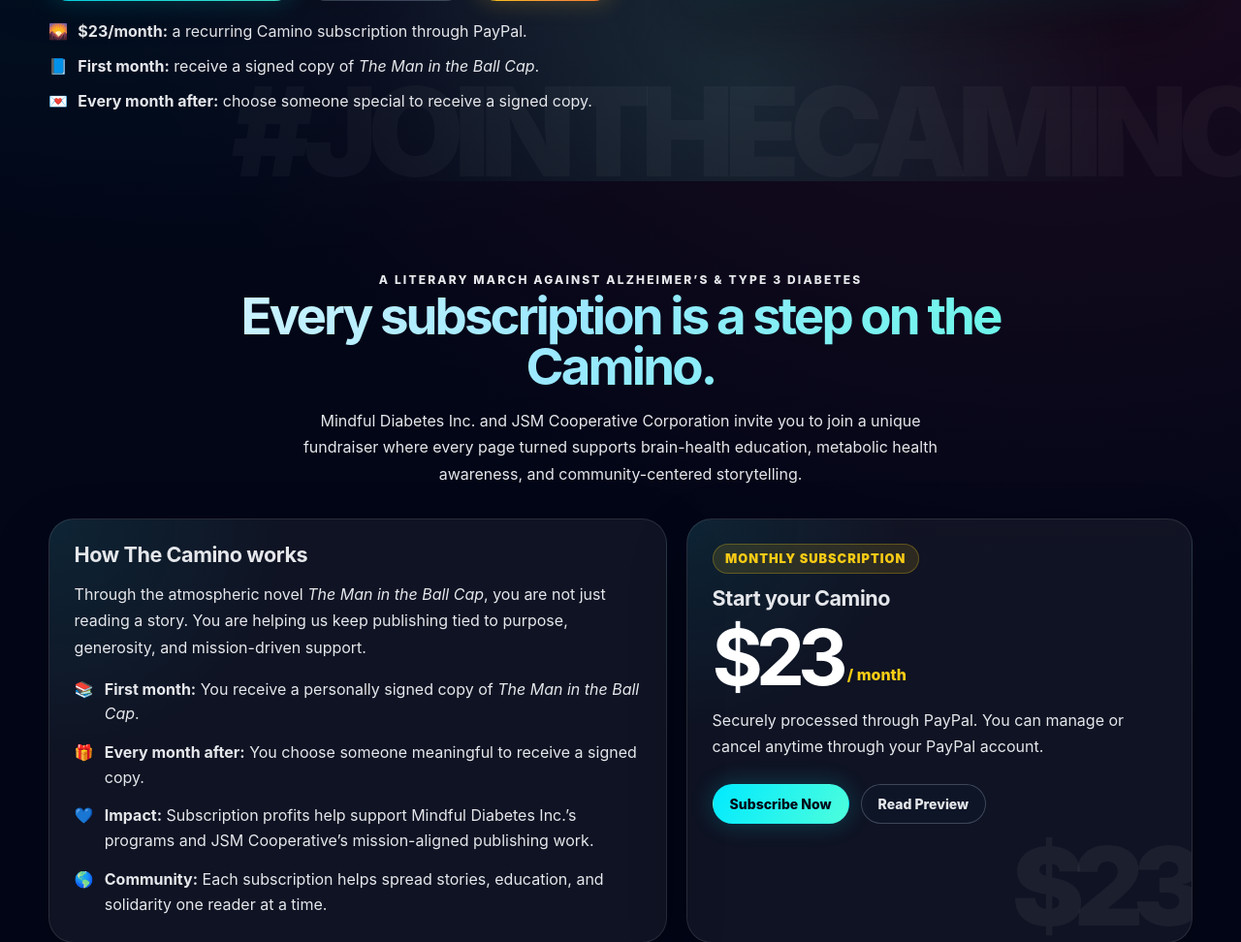
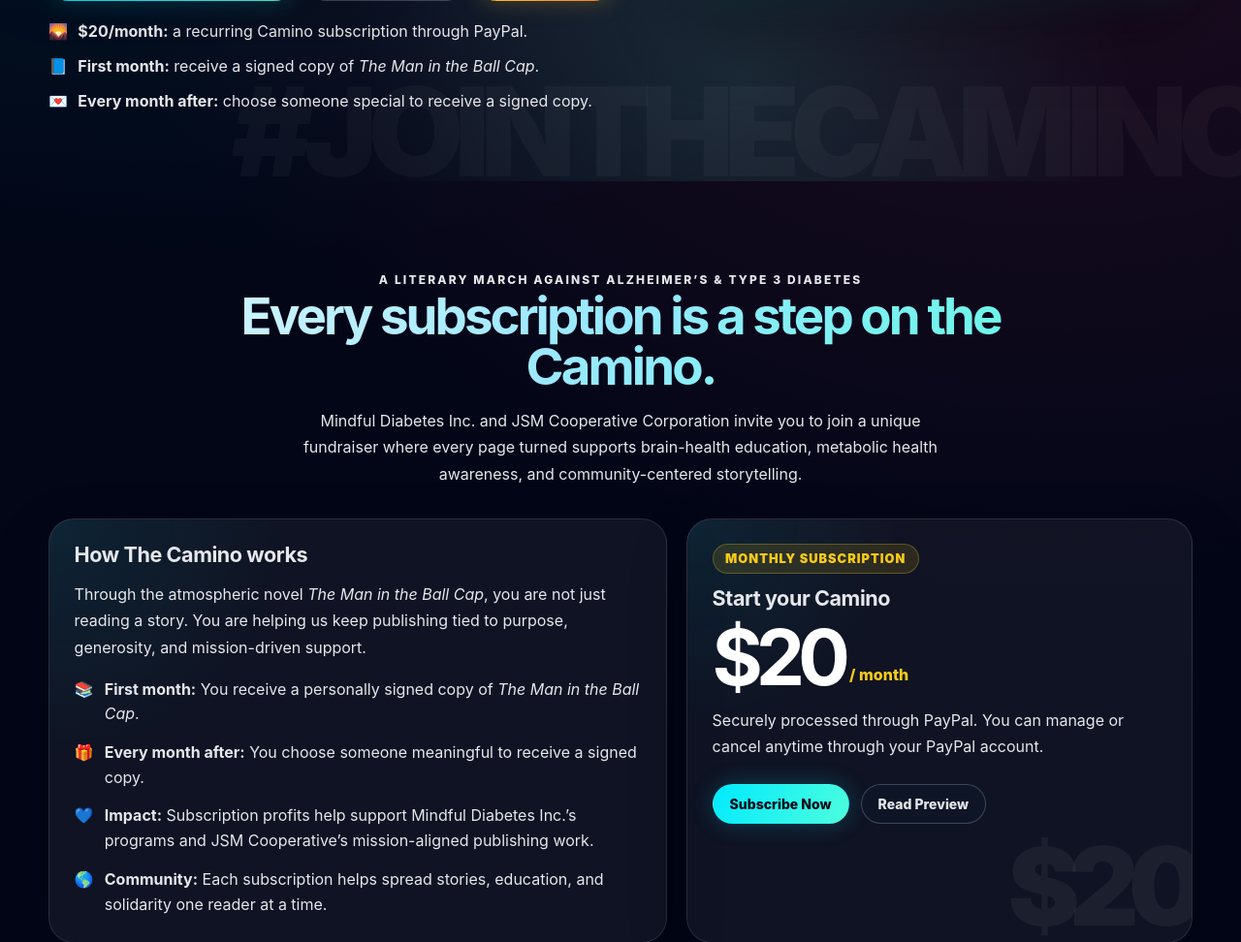
Before and after one commit to Joey305/jsm-coop, a Flask app: page /novel-subscription in a window 1280 px wide. Shown: the part 805-1777 px from the top of the page at 97% size. Run offline with Flask 3, Linux system fonts and the light colour scheme; some libraries are stand-ins or nearby versions.

Commit message:
Updated Novel Subs

```diff
--- a/templates/novel_subscription.html
+++ b/templates/novel_subscription.html
@@ -338,7 +338,7 @@
   }
 
   .camino-price-card::after {
-    content: "$23";
+    content: "$20";
     position: absolute;
     right: -0.2rem;
     bottom: -0.6rem;
@@ -542,7 +542,7 @@
         <div class="camino-mini-proof">
           <div class="camino-proof-item">
             <span>🌄</span>
-            <div><strong>$23/month:</strong> a recurring Camino subscription through PayPal.</div>
+            <div><strong>$20/month:</strong> a recurring Camino subscription through PayPal.</div>
           </div>
 
           <div class="camino-proof-item">
@@ -636,7 +636,7 @@
           <h3>Start your Camino</h3>
 
           <div class="camino-price">
-            <strong>$23</strong>
+            <strong>$20</strong>
             <span>/ month</span>
           </div>
 
@@ -697,7 +697,7 @@
       <div class="paypal-panel reveal">
         <span class="camino-badge">Secure PayPal Subscription</span>
 
-        <h2>Start Your $23/Month Camino Subscription</h2>
+        <h2>Start Your $20/Month Camino Subscription</h2>
 
         <p>
           Click the button below to subscribe securely through PayPal. After joining, we will follow up
@@ -769,7 +769,7 @@
 
     gtag("event", "conversion", {
       "send_to": "AW-16512731660/KW18CNbn3KccEIyU8cE9",
-      "value": 23.00,
+      "value": 20.00,
       "currency": "USD",
       "transaction_id": subscriptionId || ""
     });
@@ -791,7 +791,7 @@
           reportSubscribeButtonClickConversion();
           window.JSMAnalytics && window.JSMAnalytics.track("camino_subscription_click", {
             cta_location: "paypal_button",
-            value: 23.00,
+            value: 20.00,
             currency: "USD"
           });
         },
@@ -806,7 +806,7 @@
           reportCaminoPayPalSubscriptionConversion(data.subscriptionID);
           window.JSMAnalytics && window.JSMAnalytics.track("camino_subscription_completed", {
             cta_location: "paypal_button",
-            value: 23.00,
+            value: 20.00,
             currency: "USD",
             transaction_id: data.subscriptionID || ""
           });
```
